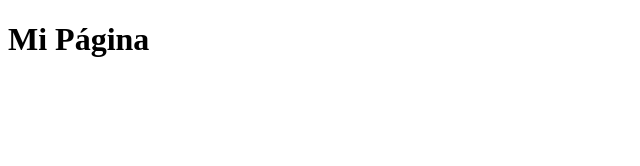
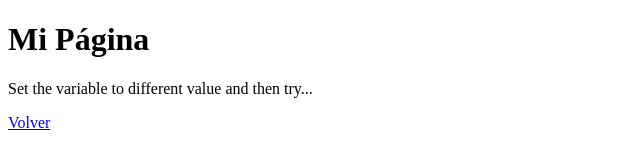
Before and after one commit to sici12/tecnicasdigitales, a plain HTML site: page javaScrib/ciclos/ciclo2.html in a window 1280 px wide. Shown: the whole page, without its empty margins (0-640 px from the left). Drawn offline with Linux system fonts and the light colour scheme.

Commit message:
Update ciclo2.html

```diff
--- a/javaScrib/ciclos/ciclo2.html
+++ b/javaScrib/ciclos/ciclo2.html
@@ -37,5 +37,8 @@
         </script>
     </footer>
 
+        <p>Set the variable to different value and then try...</p>
+
+        <a href="../../index.html">Volver</a>
 </body>
 </html>
```
